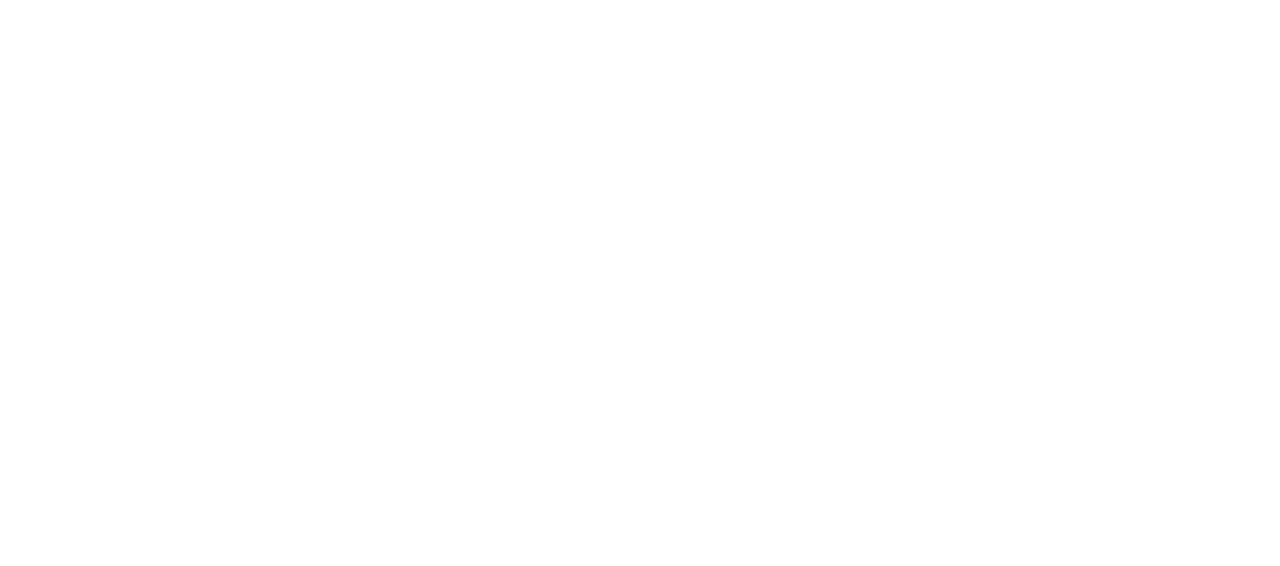
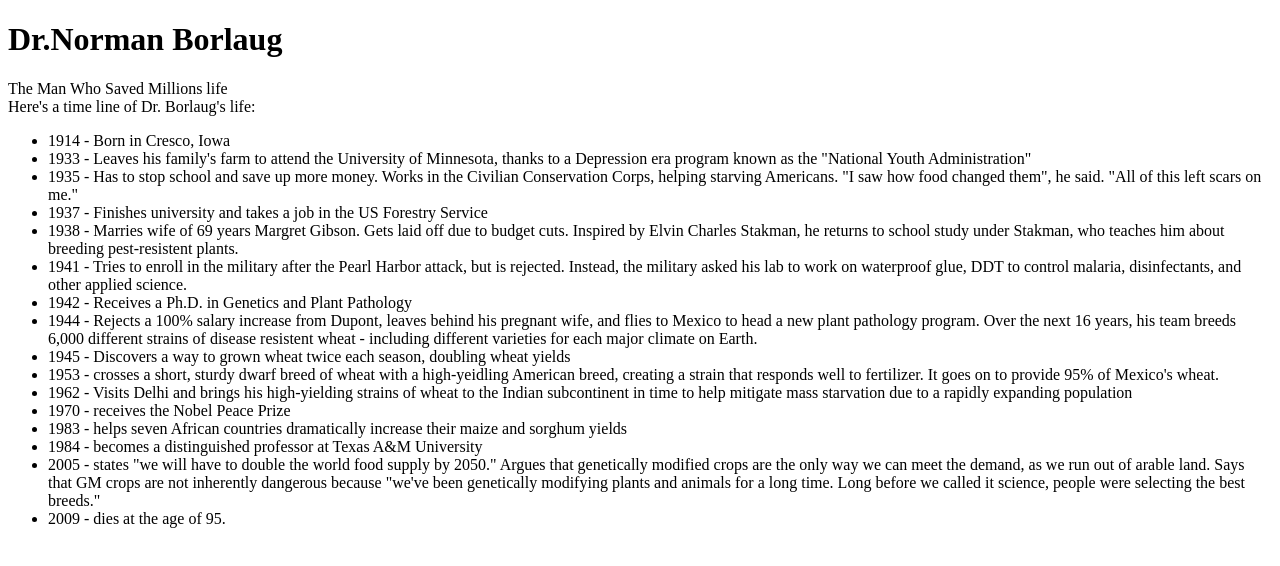
Before and after one commit to arzuzeynalli/tribute-page, a plain HTML site: page index.html in a window 1280 px wide. Drawn offline with Linux system fonts and the light colour scheme.

Commit message:
first text

```diff
--- a/index.html
+++ b/index.html
@@ -1,12 +1,54 @@
 <!DOCTYPE html>
 <html lang="en">
+
 <head>
     <meta charset="UTF-8">
     <meta http-equiv="X-UA-Compatible" content="IE=edge">
     <meta name="viewport" content="width=device-width, initial-scale=1.0">
-    <title>First Github file</title>
+    <title>Dr.Norman Borlaug</title>
 </head>
+
 <body>
+    <h1>Dr.Norman Borlaug</h1>
+    The Man Who Saved Millions life
+    <section>
+        <div>Here's a time line of Dr. Borlaug's life:
+            <ul>
+                <li>1914 - Born in Cresco, Iowa</li>
+                <li>1933 - Leaves his family's farm to attend the University of Minnesota, thanks to a Depression era
+                    program known as the "National Youth Administration"</li>
+                <li>1935 - Has to stop school and save up more money. Works in the Civilian Conservation Corps, helping
+                    starving Americans. "I saw how food changed them", he said. "All of this left scars on me."</li>
+                <li>1937 - Finishes university and takes a job in the US Forestry Service</li>
+                <li>1938 - Marries wife of 69 years Margret Gibson. Gets laid off due to budget cuts. Inspired by Elvin
+                    Charles Stakman, he returns to school study under Stakman, who teaches him about breeding
+                    pest-resistent plants.</li>
+                <li>1941 - Tries to enroll in the military after the Pearl Harbor attack, but is rejected. Instead, the
+                    military asked his lab to work on waterproof glue, DDT to control malaria, disinfectants, and other
+                    applied science.</li>
+                <li>1942 - Receives a Ph.D. in Genetics and Plant Pathology</li>
+                <li>1944 - Rejects a 100% salary increase from Dupont, leaves behind his pregnant wife, and flies to
+                    Mexico to head a new plant pathology program. Over the next 16 years, his team breeds 6,000
+                    different strains of disease resistent wheat - including different varieties for each major climate
+                    on Earth.</li>
+                <li>1945 - Discovers a way to grown wheat twice each season, doubling wheat yields</li>
+                <li>1953 - crosses a short, sturdy dwarf breed of wheat with a high-yeidling American breed, creating a
+                    strain that responds well to fertilizer. It goes on to provide 95% of Mexico's wheat.</li>
+                <li>1962 - Visits Delhi and brings his high-yielding strains of wheat to the Indian subcontinent in time
+                    to help mitigate mass starvation due to a rapidly expanding population</li>
+                <li>1970 - receives the Nobel Peace Prize</li>
+                <li>1983 - helps seven African countries dramatically increase their maize and sorghum yields</li>
+                <li>1984 - becomes a distinguished professor at Texas A&M University</li>
+                <li>2005 - states "we will have to double the world food supply by 2050." Argues that genetically
+                    modified crops are the only way we can meet the demand, as we run out of arable land. Says that GM
+                    crops are not inherently dangerous because "we've been genetically modifying plants and animals for
+                    a long time. Long before we called it science, people were selecting the best breeds."</li>
+                <li>2009 - dies at the age of 95.</li>
+            </ul>
+        </div>
+    </section>
+
 
 </body>
+
 </html>
```
